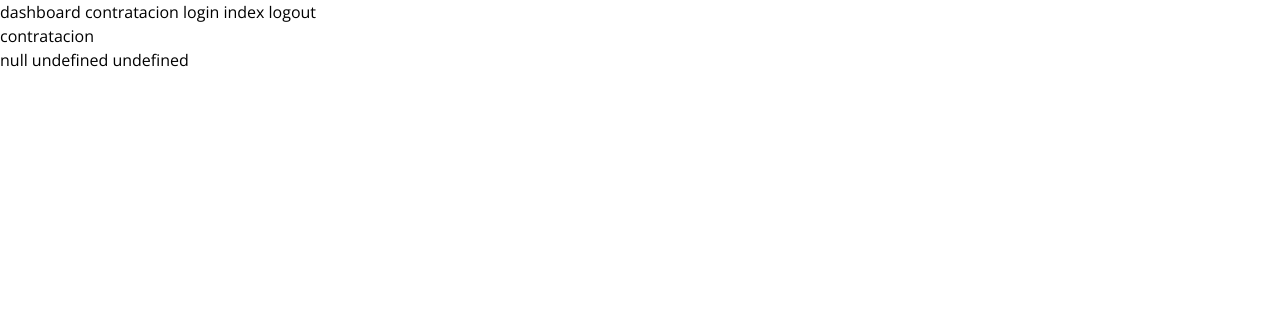
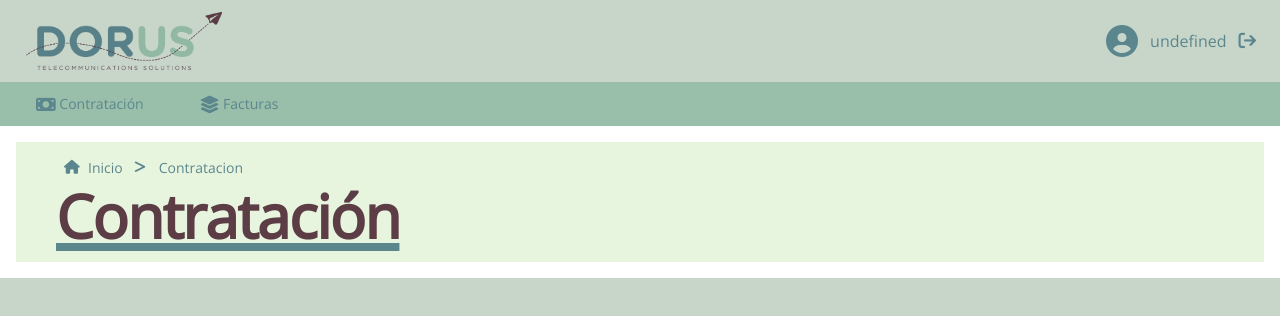
Before and after one commit to leugiim/metrics-app, a SvelteKit app: page /contratacion in a window 1280 px wide. Shown: the top 316 px of the page. Built offline with nearby package versions, Linux system fonts and the light colour scheme; no server answers.

Commit message:
[add] Añadido Dashboard

```diff
--- a/src/app.css
+++ b/src/app.css
@@ -4,3 +4,8 @@
 @tailwind base;
 @tailwind components;
 @tailwind utilities;
+
+html,
+body {
+	@apply bg-muted;
+}
--- /dev/null
+++ b/src/lib/components/menus/Navbar.svelte
@@ -0,0 +1,42 @@
+<script lang="ts">
+	import Logo from '../Logo.svelte';
+
+	export let user: string | undefined;
+</script>
+
+<nav class="bg-muted text-secondary">
+	<div
+		class="mx-auto flex max-w-screen-xl flex-wrap items-center justify-between px-4 py-2.5 md:px-6"
+	>
+		<a href="/" class="flex items-center">
+			<Logo src="img/doruscom.png" alt="Doruscom Logo" width={200} />
+		</a>
+		<div class="flex items-center">
+			<i class="fa-solid fa-circle-user fa-2xl mr-3" />
+			<span class="mr-3">{user}</span>
+			<a href="/logout" class="text-sm font-medium hover:underline">
+				<i class="fa-solid fa-sign-out fa-lg hover:fa-xl hover:text-light" />
+			</a>
+		</div>
+	</div>
+</nav>
+<nav class="bg-primary">
+	<div class="mx-auto max-w-screen-xl px-4 py-3 md:px-6">
+		<div class="flex items-center">
+			<ul class="mt-0 mr-6 flex flex-row space-x-8 text-sm font-medium text-secondary">
+				<li>
+					<a href="/contratacion" class="p-3 hover:bg-light">
+						<i class="fa-solid fa-money-bill fa-lg" />
+						Contratación
+					</a>
+				</li>
+				<li>
+					<a href="/facturas" class="p-3 hover:bg-light">
+						<i class="fa-solid fa-layer-group fa-lg" />
+						Facturas
+					</a>
+				</li>
+			</ul>
+		</div>
+	</div>
+</nav>
--- /dev/null
+++ b/src/lib/components/sections/Section.svelte
@@ -0,0 +1,11 @@
+<script lang="ts">
+	import SectionHeader from '$lib/components/sections/SectionHeader.svelte';
+	import SectionBody from '$lib/components/sections/SectionBody.svelte';
+
+	export let headerTitle: string;
+</script>
+
+<div class="flex flex-col bg-white p-4">
+	<SectionHeader title={headerTitle} />
+	<SectionBody />
+</div>
--- /dev/null
+++ b/src/lib/components/sections/SectionBody.svelte
@@ -0,0 +1,4 @@
+<script lang="ts">
+</script>
+
+<div class="flex flex-col bg-white" />
--- /dev/null
+++ b/src/lib/components/sections/SectionHeader.svelte
@@ -0,0 +1,64 @@
+<script lang="ts">
+	import type { Section } from '$lib/types/menus/Section';
+	import { onMount } from 'svelte';
+
+	export let title: string;
+	let sections: Section[] = [];
+	let currentUrl = '';
+
+	onMount(() => {
+		obtenerSecciones();
+	});
+
+	const obtenerSecciones = () => {
+		sections = [];
+
+		//Siempre va a mostrarse inicio
+		let initialSection = { name: 'Inicio', url: '/' };
+		sections.push(initialSection);
+
+		//A continuación desglosamos la url para obtener las faltantes
+		currentUrl = window.location.href;
+		let splitPath = currentUrl.split('/');
+		splitPath.splice(0, 3); //Eliminamos la url principal
+
+		let pathConcatenation = '';
+		splitPath.forEach((element) => {
+			pathConcatenation += '/';
+
+			let name = element[0].toUpperCase() + element.substring(1); // Ponemos la primera letra en mayúscula
+			pathConcatenation += element;
+			let url = pathConcatenation;
+
+			let newSection = { name: name, url: url };
+			sections.push(newSection);
+		});
+	};
+</script>
+
+<div class="flex flex-col bg-light pl-10">
+	<nav class="m-2 mt-4 flex">
+		<ol class="inline-flex items-center space-x-1 md:space-x-3">
+			{#each sections as section, index}
+				<li class="inline-flex items-center">
+					<a
+						href={section.url}
+						class="inline-flex items-center text-sm font-medium text-secondary hover:text-alternative"
+					>
+						{#if index == 0}
+							<i class="fa-solid fa-house hover:fa-xl mr-2 h-4 w-4 hover:text-light" />
+						{:else}
+							<i class="fa-solid fa-greater-than hover:fa-xl mr-2 h-4 w-4 hover:text-light" />
+						{/if}
+						{section.name}
+					</a>
+				</li>
+			{/each}
+		</ol>
+	</nav>
+	<h3
+		class="mb-4 text-4xl font-extrabold leading-none tracking-tight text-alternative md:text-5xl lg:text-6xl"
+	>
+		<span class="underline-offset-3 underline decoration-secondary decoration-8">{title}</span>
+	</h3>
+</div>
--- /dev/null
+++ b/src/lib/types/menus/Section.ts
@@ -0,0 +1,4 @@
+export interface Section {
+	name: string;
+	url: string;
+}
--- a/src/routes/(loged)/+layout.svelte
+++ b/src/routes/(loged)/+layout.svelte
@@ -22,12 +22,4 @@
 	}
 </script>
 
-<nav>
-	<a href="/dashboard">dashboard</a>
-	<a href="/contratacion">contratacion</a>
-	<a href="/login">login</a>
-	<a href="/">index</a>
-	<a href="/logout">logout</a>
-</nav>
-
 <slot />
--- a/src/routes/(loged)/contratacion/+page.svelte
+++ b/src/routes/(loged)/contratacion/+page.svelte
@@ -1,10 +1,8 @@
 <script lang="ts">
+	import Navbar from '$lib/components/menus/Navbar.svelte';
+	import Section from '$lib/components/sections/Section.svelte';
 	import { token, mayorista } from '$lib/stores';
 </script>
 
-<h1>contratacion</h1>
-
-{$token}
-
-{$mayorista?.guid}
-{$mayorista?.username}
+<Navbar user={$mayorista?.username} />
+<Section headerTitle="Contratación" />
--- a/src/routes/(loged)/dashboard/+page.svelte
+++ b/src/routes/(loged)/dashboard/+page.svelte
@@ -1,24 +1,10 @@
 <script lang="ts">
+	import Logo from '$lib/components/Logo.svelte';
+	import Navbar from '$lib/components/menus/Navbar.svelte';
 	import { token, mayorista } from '$lib/stores';
-	let test = 'hola';
 </script>
 
-<h1>dashboard</h1>
-
-<p>
-	{$token}
-</p>
-
-<p>
-	{$mayorista?.guid}
-	{$mayorista?.username}
-	{$mayorista?.nombre}
-	{$mayorista?.guidCliente}
-	{$mayorista?.codigoTienda}
-</p>
-
-<p>
-	{test}
-</p>
-
-<button on:click={() => (test = 'click')}>boton</button>
+<Navbar user={$mayorista?.username} />
+<div class="mt-4 flex h-full items-start justify-center bg-muted">
+	<Logo src="img/doruscom.png" alt="Doruscom Logo" width={1500} />
+</div>
```
